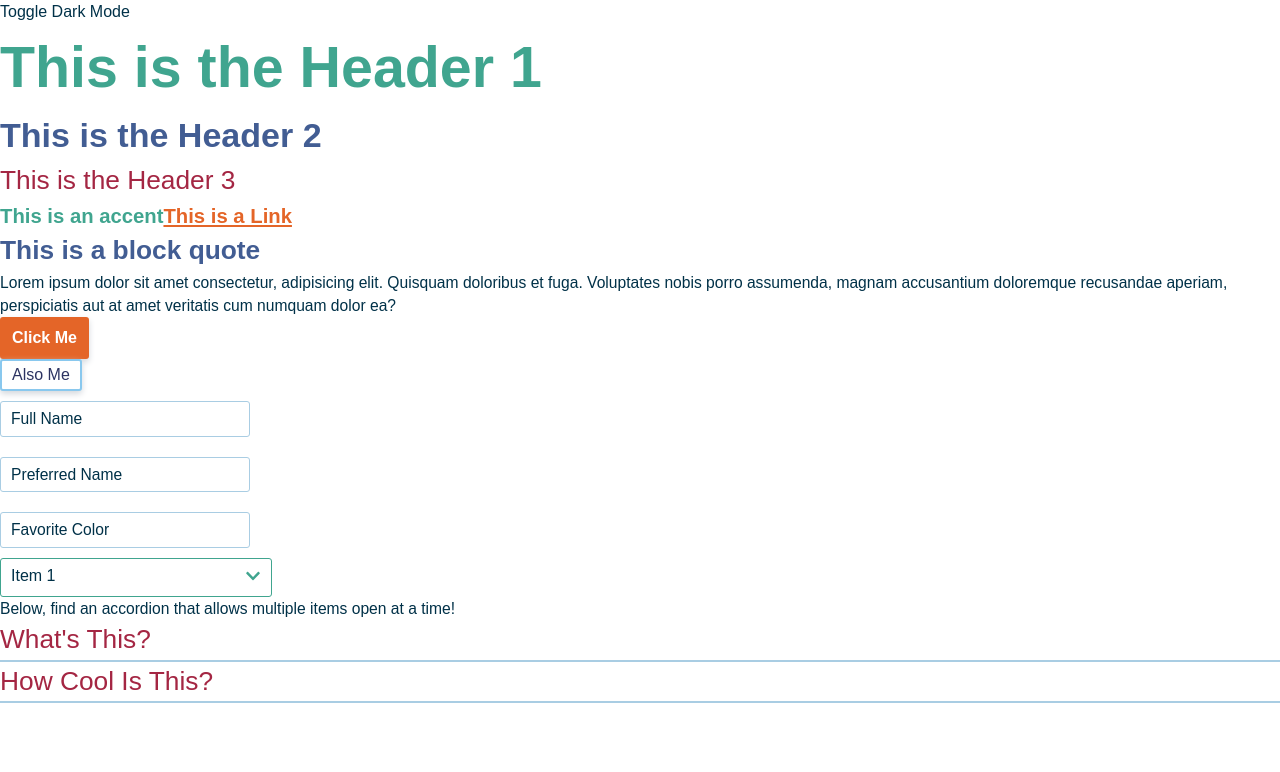
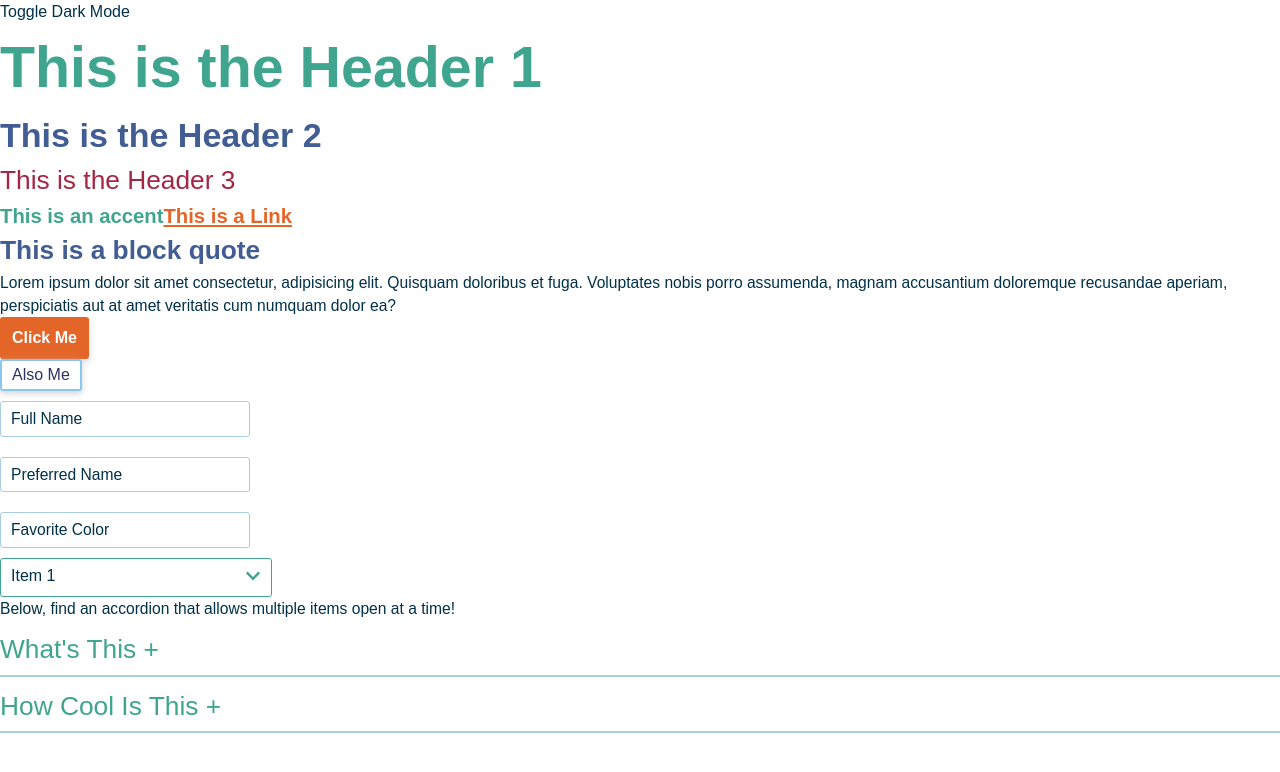
Before and after one commit to BrattyShiba/next-nvisia-ds, a Next.js app: page / in a window 1280 px wide. Shown: the top 772 px of the page. Built offline with nearby package versions, Linux system fonts and the light colour scheme; a web font is replaced by a local one.

Commit message:
[accordion] update css target attributes

```diff
--- a/src/pages/index.tsx
+++ b/src/pages/index.tsx
@@ -65,8 +65,8 @@ export default function Home() {
 
         <p>Below, find an accordion that allows multiple items open at a time!</p>
         <AccordionElement mode="multiple">
-          <AccordionItem value="item 1" trigger="What's This?" content= "Lorem ipsum dolor sit amet consectetur, adipisicing elit. Quisquam doloribus et fuga. Voluptates nobis porro assumenda, magnam accusantium doloremque recusandae aperiam, perspiciatis aut at amet veritatis cum numquam dolor ea?" />
-          <AccordionItem value="item 2" trigger="How Cool Is This?" content="Pretty darned cool, if you ask me." />
+          <AccordionItem value="item 1" trigger="What's This" content= "Lorem ipsum dolor sit amet consectetur, adipisicing elit. Quisquam doloribus et fuga. Voluptates nobis porro assumenda, magnam accusantium doloremque recusandae aperiam, perspiciatis aut at amet veritatis cum numquam dolor ea?" />
+          <AccordionItem value="item 2" trigger="How Cool Is This" content="Pretty darned cool, if you ask me." />
         </AccordionElement>
       </main>
     </div>
--- a/src/styles/scss/accordion.scss
+++ b/src/styles/scss/accordion.scss
@@ -1,29 +1,27 @@
 [data-theme="light-theme"] {
   --accordian-text-color: var(--nv-elements-color-light-accent);
-
 }
 [data-theme="dark-theme"] {
   --accordian-text-color: var(--nv-elements-color-dark-accent);
-
 }
 
 .accordion-root {
   display: flex;
   flex-direction: column;
-  // --radix-accordion-content-width
-  // --radix-accordion-content-height
 
-  .accordion-trigger {
-    color: var(--accordian-text-color);
-  }
-  .accordion-trigger[data-state="closed"] > .accordion-icon::after {
-    content: " +";
-  }
-  .accordion-trigger[data-state="open"] > .accordion-icon::after {
-    content: " -";
-  }
   .accordion-item {
     border-bottom: 2px solid var(--nv-color-base-blue-100);
+    padding: 10px 0 5px;
+    overflow: scroll;
+    h3 {
+      color: var(--accordian-text-color);
+    }
+    &[data-state="closed"] > h3::after {
+      content: " +";
+    }
+    &[data-state="open"] > h3::after {
+      content: " -";
+    }
   }
 
 }
```
